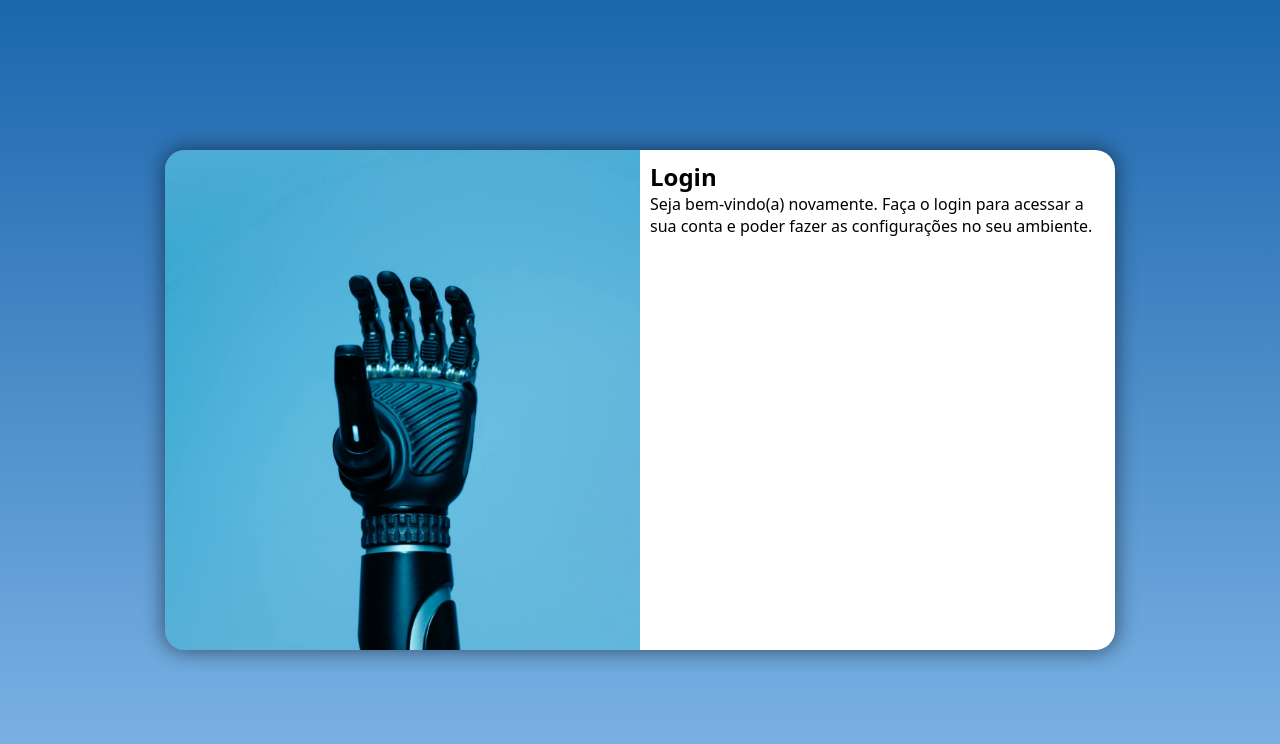
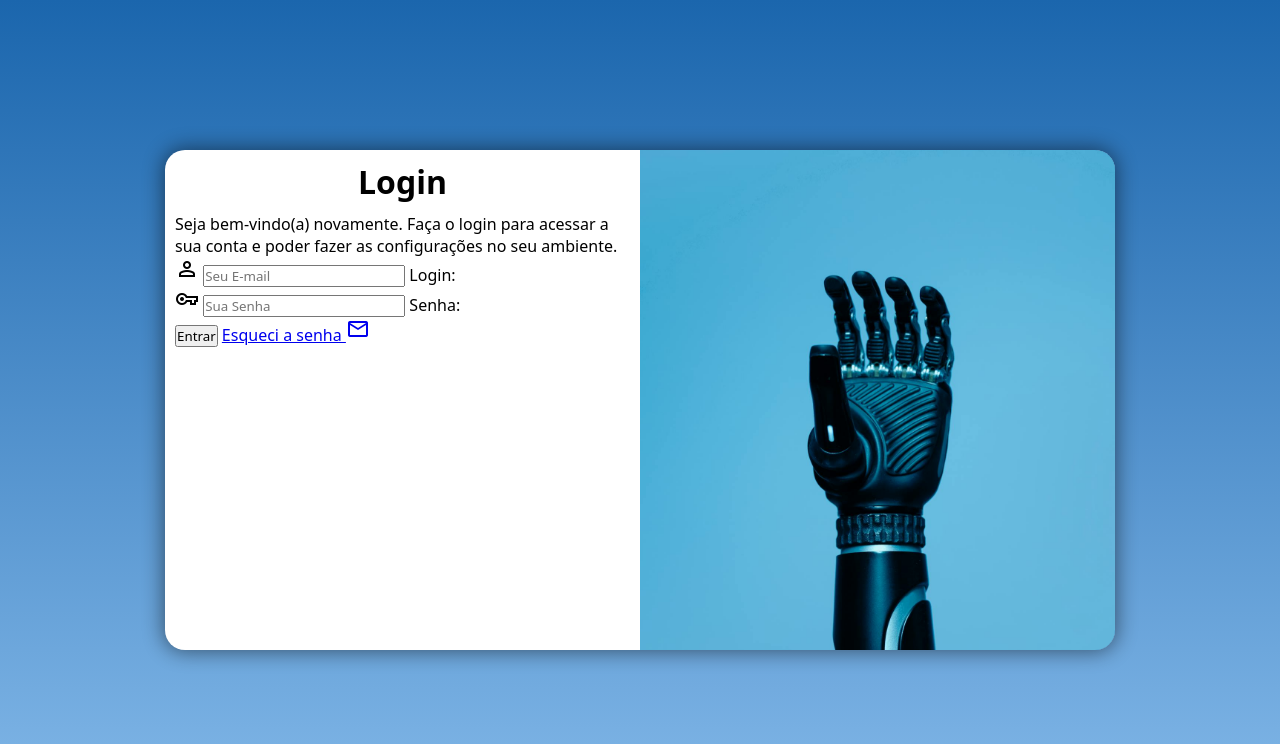
Before and after one commit to LincolnDF/projeto-login, a plain HTML site: page index.html in a window 1280 px wide. Drawn offline with nearby package versions, Linux system fonts and the light colour scheme.

Commit message:
adicionei o formulario

```diff
--- a/estilos/media-query.css
+++ b/estilos/media-query.css
@@ -31,6 +31,10 @@ Grandes telas - acima de 1200px
         float: right;
         width: 65%
     }
+
+    div#formulario > p {
+        font-size: 1em;
+    }
 }
 
 @media screen and (min-width: 992px) {
@@ -44,14 +48,22 @@ Grandes telas - acima de 1200px
     }
 
     section#login > div#imagem {
-        float: left;
+        float: right;
         width: 50%;
         height: 100%;
 
     }
 
     section#login > div#formulario {
-        float: right;
+        float: left;
         width: 50%;
     }
+
+    div#formulario > p {
+        font-size: 1em;
+    }
+
+    div#formulario > h1 {
+        font-size: 2em;
+    }
 }
--- a/estilos/style.css
+++ b/estilos/style.css
@@ -56,3 +56,13 @@ section#login > div#formulario {
     display: block;
     padding: 10px;
 }
+
+
+div#formulario > h1 {
+    text-align: center;
+    padding-bottom: 10px;
+}
+
+div#formulario > p {
+    font-size: 0.8em;
+}
--- a/index.html
+++ b/index.html
@@ -4,8 +4,12 @@
     <meta charset="UTF-8">
     <meta name="viewport" content="width=device-width, initial-scale=1.0">
     <title>Projeto-Login</title>
+
+    <link href="https://fonts.googleapis.com/css2?family=Material+Symbols+Outlined" rel="stylesheet"/>
+
     <link rel="stylesheet" href="estilos/style.css">
     <link rel="stylesheet" href="estilos/media-query.css">
+
 </head>
 <body>
     <main>
@@ -16,7 +20,27 @@
             <div id="formulario">
                 <h1>Login</h1>
                 <p>Seja bem-vindo(a) novamente. Faça o login para acessar a sua conta e poder fazer as configurações no seu ambiente.</p>
-                <form action="login.php" method="post">
+                <form action="login.php" method="post" autocomplete="on">
+                    <div class="campo">
+                        <span class="material-symbols-outlined">person</span>
+
+                        <input type="email" name="email" id="ilogin" placeholder="Seu E-mail" autocomplete="email" required maxlength="30">
+
+                        <label for="ilogin">Login:</label>
+
+                    </div>
+                    <div class="campo">
+                        <span class="material-symbols-outlined">vpn_key</span>
+
+                        <input type="password" name="senha" id="isenha" placeholder="Sua Senha" autocomplete="current-password" required minlength="8">
+
+                        <label for="isenha">Senha:</label>
+                    </div>
+
+                    <input type="submit" value="Entrar">
+                    <a href="esqueci.html">Esqueci a senha
+                        <span class="material-symbols-outlined">mail</span>
+                    </a>
 
 
                 </form>
```
